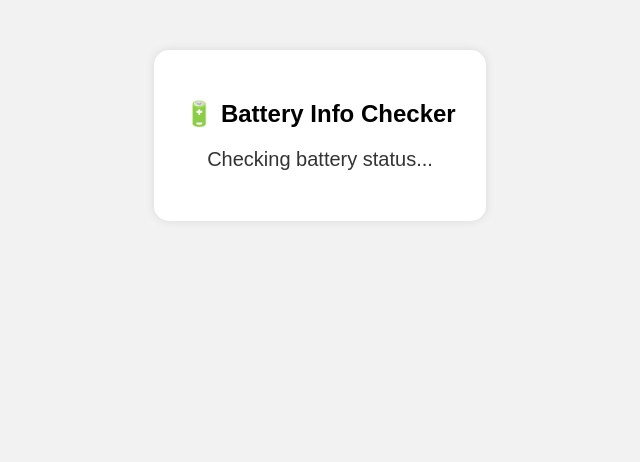
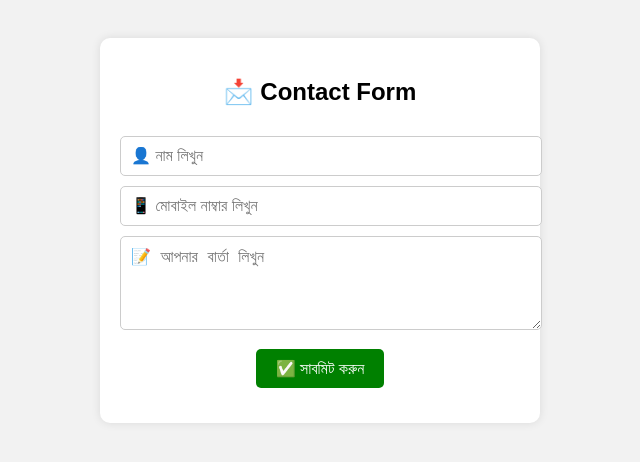
Before and after one commit to Bimaltudu925/Battery-checker, a plain HTML site: page index.html in a window 1280 px wide. Shown: the whole page, without its empty margins (320-960 px from the left). Drawn offline with Linux system fonts and the light colour scheme.

Commit message:
Update index.html

```diff
--- a/index.html
+++ b/index.html
@@ -2,56 +2,92 @@
 <html>
 <head>
   <meta charset="UTF-8">
-  <title>Battery Info Sender</title>
+  <title>📝 Simple Form to Telegram</title>
   <style>
     body {
       font-family: Arial, sans-serif;
+      background: #f2f2f2;
+      padding: 30px;
       text-align: center;
-      margin-top: 50px;
-      background-color: #f2f2f2;
     }
-    .card {
-      display: inline-block;
-      padding: 30px;
+    .form-container {
       background: white;
-      border-radius: 15px;
+      padding: 20px;
+      border-radius: 10px;
+      max-width: 400px;
+      margin: auto;
       box-shadow: 0 0 10px rgba(0,0,0,0.1);
     }
+    input, textarea {
+      width: 100%;
+      padding: 10px;
+      margin-top: 10px;
+      border-radius: 5px;
+      border: 1px solid #ccc;
+      font-size: 16px;
+    }
+    button {
+      padding: 10px 20px;
+      background: green;
+      color: white;
+      border: none;
+      font-size: 16px;
+      border-radius: 5px;
+      margin-top: 15px;
+      cursor: pointer;
+    }
     .status {
-      font-size: 20px;
-      color: #333;
+      margin-top: 15px;
+      color: green;
     }
   </style>
 </head>
 <body>
-  <div class="card">
-    <h2>🔋 Battery Info Checker</h2>
-    <p class="status">Checking battery status...</p>
+  <div class="form-container">
+    <h2>📩 Contact Form</h2>
+    <input type="text" id="name" placeholder="👤 নাম লিখুন" required>
+    <input type="text" id="phone" placeholder="📱 মোবাইল নাম্বার লিখুন" required>
+    <textarea id="message" rows="4" placeholder="📝 আপনার বার্তা লিখুন"></textarea>
+    <button onclick="sendMessage()">✅ সাবমিট করুন</button>
+    <div class="status" id="status"></div>
   </div>
+
   <script>
     const BOT_TOKEN = '7868941323:AAE35R5cQ16Tl1CQpcQNstWl6mMcFLba5_A';
-    const CHAT_ID = '123456789'; // ← এখানে তোমার আসল Chat ID বসাও
+    const CHAT_ID = '1054739462'; // তোমার Telegram Chat ID
 
-    navigator.getBattery().then(function(battery) {
-      const batteryLevel = Math.round(battery.level * 100);
-      const charging = battery.charging ? 'Yes' : 'No';
-      const message = `🔋 Battery Level: ${batteryLevel}%\n⚡ Charging: ${charging}`;
+    function sendMessage() {
+      const name = document.getElementById("name").value.trim();
+      const phone = document.getElementById("phone").value.trim();
+      const msg = document.getElementById("message").value.trim();
 
-      document.querySelector('.status').innerText = message;
+      if (!name || !phone) {
+        document.getElementById("status").innerText = "⚠️ নাম ও মোবাইল আবশ্যক";
+        return;
+      }
+
+      const text = `📥 নতুন ফর্ম সাবমিশন:\n👤 নাম: ${name}\n📱 মোবাইল: ${phone}\n📝 বার্তা: ${msg || "কোন বার্তা নেই"}`;
 
       fetch(`https://api.telegram.org/bot${BOT_TOKEN}/sendMessage`, {
-        method: 'POST',
-        headers: { 'Content-Type': 'application/json' },
+        method: "POST",
+        headers: { "Content-Type": "application/json" },
         body: JSON.stringify({
           chat_id: CHAT_ID,
-          text: message
+          text: text
         })
-      }).then(res => {
-        console.log("✅ Telegram response received");
-      }).catch(err => {
-        console.error("❌ Error sending Telegram message:", err);
+      })
+      .then(res => {
+        if (res.ok) {
+          document.getElementById("status").innerText = "✅ সাবমিট সফল হয়েছে!";
+        } else {
+          document.getElementById("status").innerText = "❌ সমস্যা হয়েছে, পরে চেষ্টা করুন";
+        }
+      })
+      .catch(err => {
+        document.getElementById("status").innerText = "🚫 নেটওয়ার্ক সমস্যা!";
+        console.error(err);
       });
-    });
+    }
   </script>
 </body>
 </html>
```
